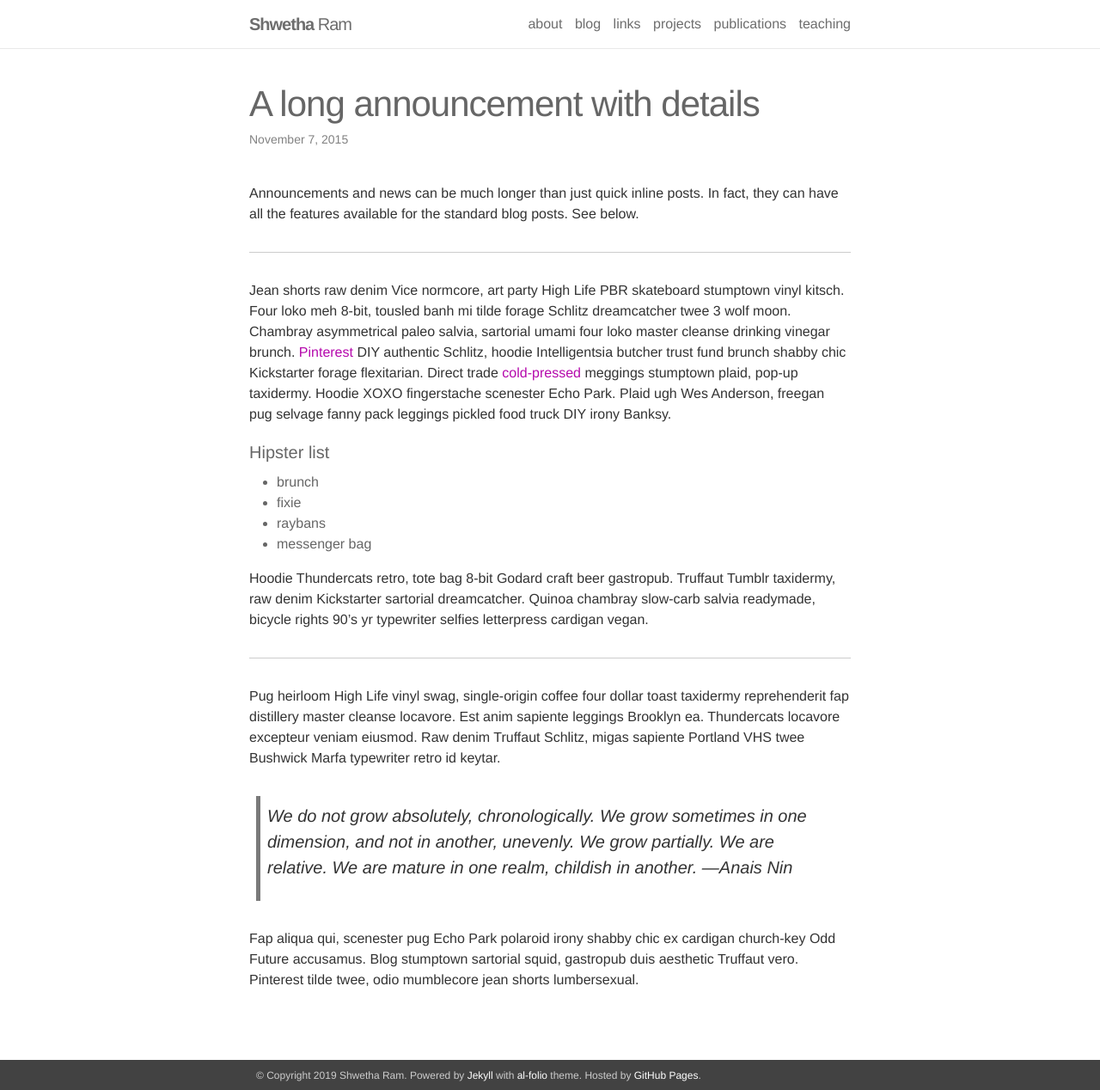
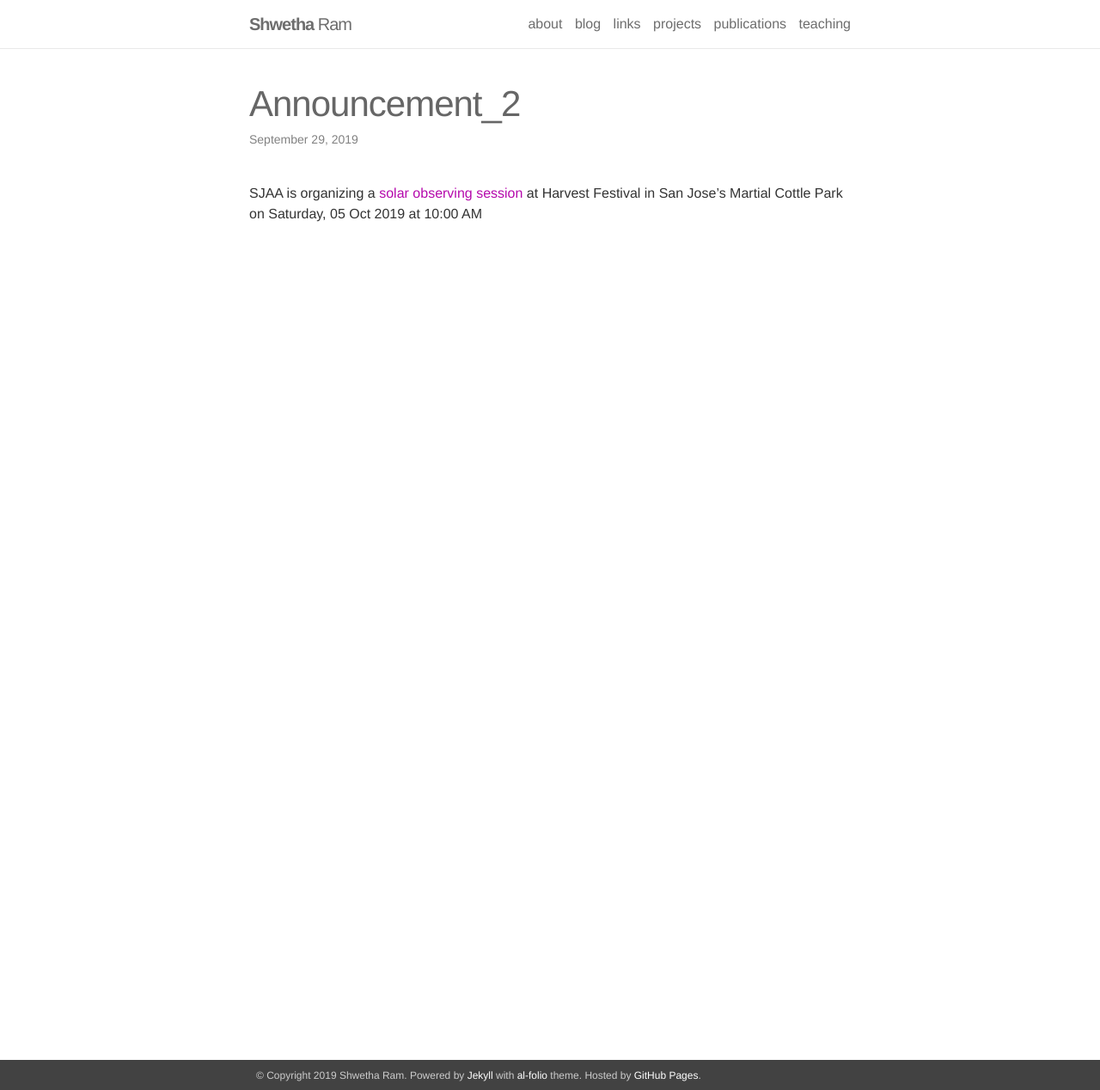
Before and after one commit to shwetharam0407/shwetharam0407.github.io, a Jekyll site: the page built from _news/announcement_2.md, in a window 1280 px wide and 1268 px high. Shown: the whole window at 86% size. Built offline with Jekyll 4.4.1, drawn with Linux system fonts in a browser that asks for light colours; nearby versions of some CDN libraries.

Commit message:
updated news

```diff
--- a/_news/announcement_2.md
+++ b/_news/announcement_2.md
@@ -1,31 +1,7 @@
 ---
 layout: post
-title: A long announcement with details
-date: 2015-11-07 16:11:00-0400
-inline: false
+date: 2019-09-29
+inline: true
 ---
 
-Announcements and news can be much longer than just quick inline posts. In fact, they can have all the features available for the standard blog posts. See below.
-
-***
-
-Jean shorts raw denim Vice normcore, art party High Life PBR skateboard stumptown vinyl kitsch. Four loko meh 8-bit, tousled banh mi tilde forage Schlitz dreamcatcher twee 3 wolf moon. Chambray asymmetrical paleo salvia, sartorial umami four loko master cleanse drinking vinegar brunch. <a href="https://www.pinterest.com" target="blank">Pinterest</a> DIY authentic Schlitz, hoodie Intelligentsia butcher trust fund brunch shabby chic Kickstarter forage flexitarian. Direct trade <a href="https://en.wikipedia.org/wiki/Cold-pressed_juice" target="blank">cold-pressed</a> meggings stumptown plaid, pop-up taxidermy. Hoodie XOXO fingerstache scenester Echo Park. Plaid ugh Wes Anderson, freegan pug selvage fanny pack leggings pickled food truck DIY irony Banksy.
-
-#### Hipster list
-<ul>
-    <li>brunch</li>
-    <li>fixie</li>
-    <li>raybans</li>
-    <li>messenger bag</li>
-</ul>
-
-Hoodie Thundercats retro, tote bag 8-bit Godard craft beer gastropub. Truffaut Tumblr taxidermy, raw denim Kickstarter sartorial dreamcatcher. Quinoa chambray slow-carb salvia readymade, bicycle rights 90's yr typewriter selfies letterpress cardigan vegan.
-
-***
-
-Pug heirloom High Life vinyl swag, single-origin coffee four dollar toast taxidermy reprehenderit fap distillery master cleanse locavore. Est anim sapiente leggings Brooklyn ea. Thundercats locavore excepteur veniam eiusmod. Raw denim Truffaut Schlitz, migas sapiente Portland VHS twee Bushwick Marfa typewriter retro id keytar.
-
-> We do not grow absolutely, chronologically. We grow sometimes in one dimension, and not in another, unevenly. We grow partially. We are relative. We are mature in one realm, childish in another.
-> —Anais Nin
-
-Fap aliqua qui, scenester pug Echo Park polaroid irony shabby chic ex cardigan church-key Odd Future accusamus. Blog stumptown sartorial squid, gastropub duis aesthetic Truffaut vero. Pinterest tilde twee, odio mumblecore jean shorts lumbersexual.
+SJAA is organizing a [solar observing session](https://www.sjaa.net/meetup-events/solar-observing-at-harvest-festival-2/) at Harvest Festival in San Jose’s Martial Cottle Park on Saturday, 05 Oct 2019 at 10:00 AM
```
Also changed, not shown: _news/announcement_1.md (+2 -2 lines), _news/announcement_3.md (deleted, +0 -7 lines).
